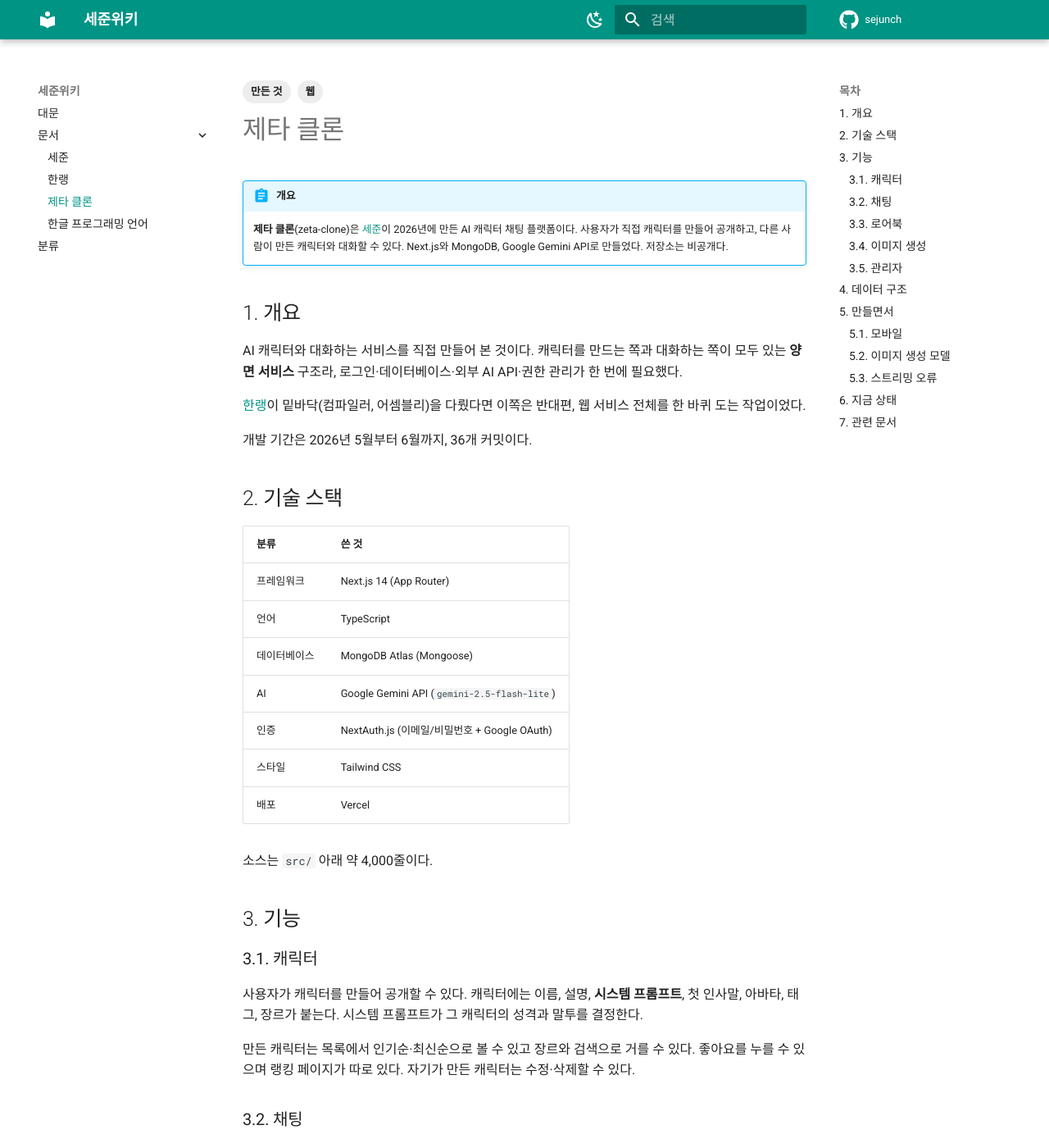
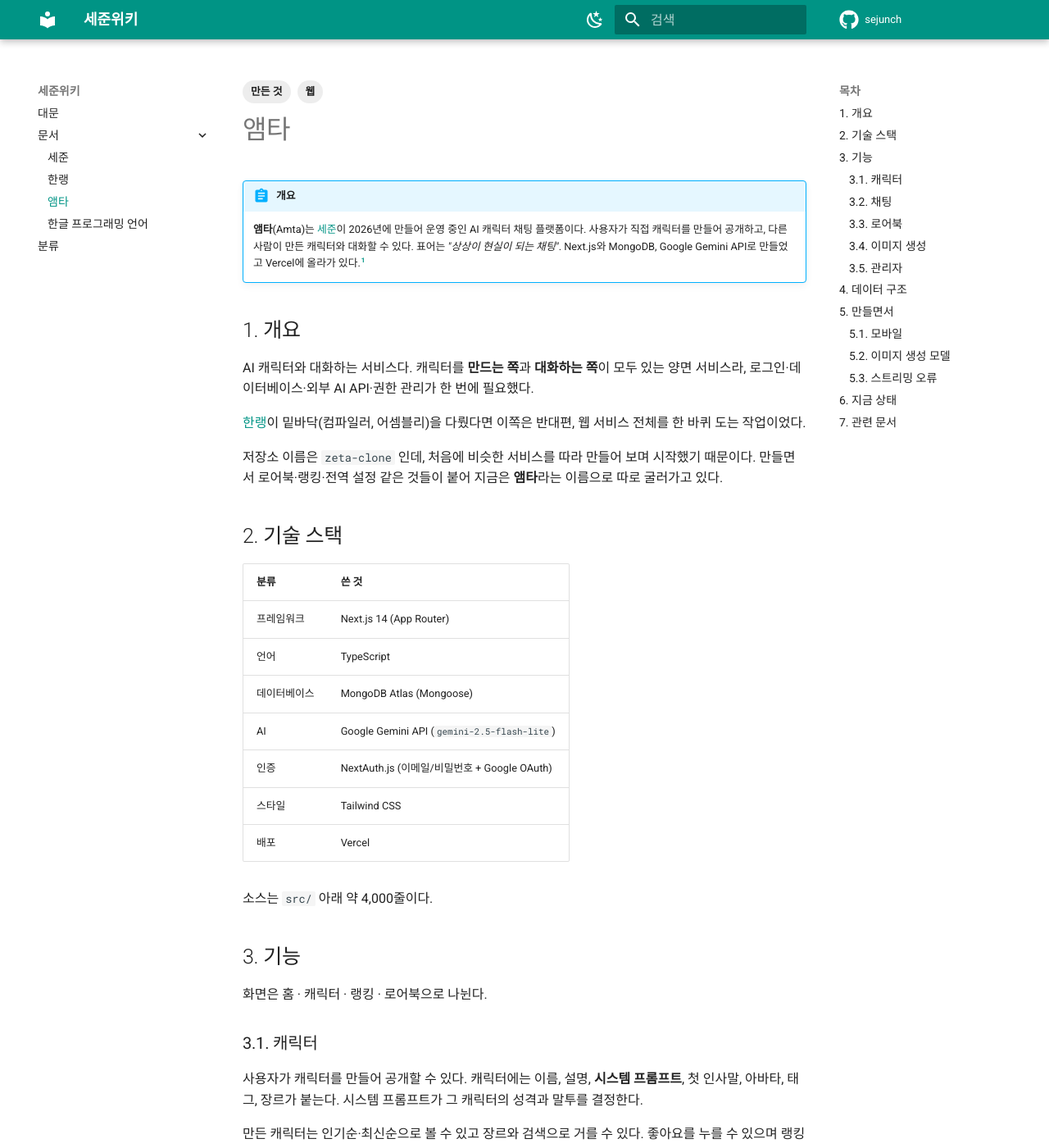
Before and after one commit to sejunch/sejunch.github.io, an MkDocs documentation site: the page built from docs/앰타.md, in a window 1280 px wide and 1400 px high. Shown: the whole window at 82% size. Built offline with MkDocs 1.6.1 and Material for MkDocs 9.7.7, drawn with Linux system fonts in a browser that asks for light colours; some of the changed text lies outside the part shown.

Commit message:
docs: 제타 클론 -> 앰타로 문서 이름 바로잡기
배포된 서비스의 실제 이름은 '앰타'였다. 저장소 이름(zeta-clone)은
초기 이름이라는 점을 본문에 적었다. 표어와 주소도 넣었다.

```diff
--- a/docs/제타클론.md
+++ b/docs/앰타.md
@@ -4,24 +4,27 @@ tags:
   - 만든 것
 ---
 
-# 제타 클론
+# 앰타
 
 !!! abstract "개요"
-    **제타 클론**(zeta-clone)은 [세준](세준.md)이 2026년에 만든 AI 캐릭터 채팅
+    **앰타**(Amta)는 [세준](세준.md)이 2026년에 만들어 운영 중인 AI 캐릭터 채팅
     플랫폼이다. 사용자가 직접 캐릭터를 만들어 공개하고, 다른 사람이 만든 캐릭터와
-    대화할 수 있다. Next.js와 MongoDB, Google Gemini API로 만들었다.
-    저장소는 비공개다.
+    대화할 수 있다. 표어는 *"상상이 현실이 되는 채팅"*.
+    Next.js와 MongoDB, Google Gemini API로 만들었고 Vercel에 올라가 있다.[^site]
+
+[^site]: [emta-ai.vercel.app](https://emta-ai.vercel.app)
 
 ## 1. 개요
 
-AI 캐릭터와 대화하는 서비스를 직접 만들어 본 것이다.
-캐릭터를 만드는 쪽과 대화하는 쪽이 모두 있는 **양면 서비스** 구조라,
-로그인·데이터베이스·외부 AI API·권한 관리가 한 번에 필요했다.
+AI 캐릭터와 대화하는 서비스다. 캐릭터를 **만드는 쪽**과 **대화하는 쪽**이 모두 있는
+양면 서비스라, 로그인·데이터베이스·외부 AI API·권한 관리가 한 번에 필요했다.
 
 [한랭](한랭.md)이 밑바닥(컴파일러, 어셈블리)을 다뤘다면 이쪽은 반대편,
 웹 서비스 전체를 한 바퀴 도는 작업이었다.
 
-개발 기간은 2026년 5월부터 6월까지, 36개 커밋이다.
+저장소 이름은 `zeta-clone` 인데, 처음에 비슷한 서비스를 따라 만들어 보며
+시작했기 때문이다. 만들면서 로어북·랭킹·전역 설정 같은 것들이 붙어
+지금은 **앰타**라는 이름으로 따로 굴러가고 있다.
 
 ## 2. 기술 스택
 
@@ -39,13 +42,15 @@ AI 캐릭터와 대화하는 서비스를 직접 만들어 본 것이다.
 
 ## 3. 기능
 
+화면은 홈 · 캐릭터 · 랭킹 · 로어북으로 나뉜다.
+
 ### 3.1. 캐릭터
 
 사용자가 캐릭터를 만들어 공개할 수 있다. 캐릭터에는 이름, 설명,
 **시스템 프롬프트**, 첫 인사말, 아바타, 태그, 장르가 붙는다.
 시스템 프롬프트가 그 캐릭터의 성격과 말투를 결정한다.
 
-만든 캐릭터는 목록에서 인기순·최신순으로 볼 수 있고 장르와 검색으로 거를 수 있다.
+만든 캐릭터는 인기순·최신순으로 볼 수 있고 장르와 검색으로 거를 수 있다.
 좋아요를 누를 수 있으며 랭킹 페이지가 따로 있다.
 자기가 만든 캐릭터는 수정·삭제할 수 있다.
 
@@ -63,7 +68,7 @@ AI 캐릭터와 대화하는 서비스를 직접 만들어 본 것이다.
 
 ### 3.3. 로어북
 
-이 프로젝트에서 가장 손이 많이 간 기능이다.
+이 프로젝트에서 가장 손이 많이 간 기능이고, 따로 메뉴까지 있다.
 
 캐릭터 하나에 세계관 설정을 잔뜩 넣으면 시스템 프롬프트가 너무 길어진다.
 **로어북**은 설정을 항목별로 따로 모아 두고 캐릭터에 붙이는 방식이다.
@@ -122,6 +127,7 @@ Gemini의 이미지 생성 쪽은 모델 이름과 엔드포인트가 자주 바
 
 | | |
 |---|---|
+| 주소 | [emta-ai.vercel.app](https://emta-ai.vercel.app) |
 | 코드 | `src/` 약 4,000줄, TypeScript |
 | 기간 | 2026년 5월 ~ 6월, 36 커밋 |
 | 저장소 | 비공개 |
--- a/mkdocs.yml
+++ b/mkdocs.yml
@@ -66,7 +66,7 @@ nav:
   - 문서:
       - 세준: 세준.md
       - 한랭: 한랭.md
-      - 제타 클론: 제타클론.md
+      - 앰타: 앰타.md
       - 한글 프로그래밍 언어: 한글-프로그래밍-언어.md
   - 분류: 분류.md
 
```
Also changed, not shown: docs/index.md (+1 -1 lines), docs/세준.md (+3 -3 lines).
